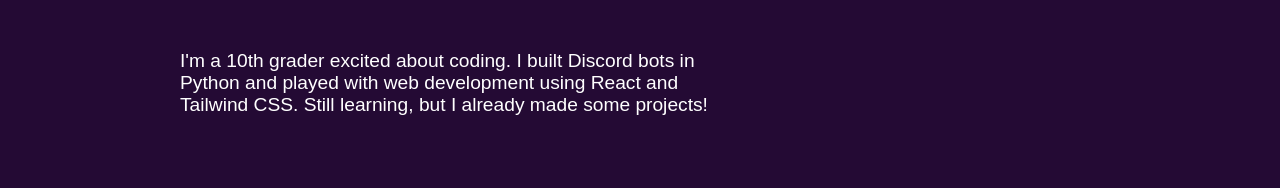
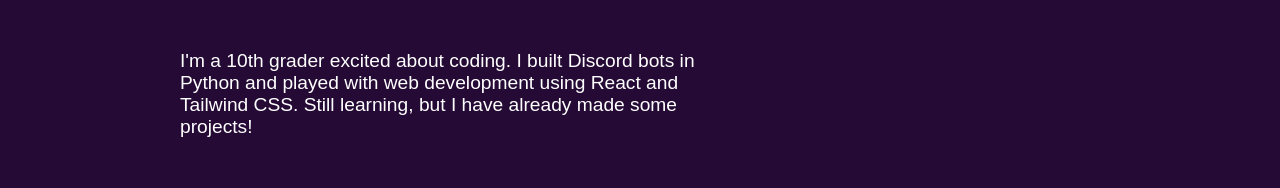
Before and after one commit to kusuta012/reactweb, a React (Create React App) app: page / in a window 1280 px wide. Shown: the part 458-646 px from the top of the page. Built offline with nearby package versions, Linux system fonts and the light colour scheme.

Commit message:
changes made in app.js text-lg

```diff
--- a/src/App.js
+++ b/src/App.js
@@ -83,7 +83,7 @@ function App() {
         </div>
         <div className="space4">
           <p className="text-lg">
-            I'm a 10th grader excited about coding. I built Discord bots in Python and played with web development using React and Tailwind CSS. Still learning, but I already made some projects!
+            I'm a 10th grader excited about coding. I built Discord bots in Python and played with web development using React and Tailwind CSS. Still learning, but I have already made some projects!
           </p>
         </div>
         <div className="space3"></div>
```
